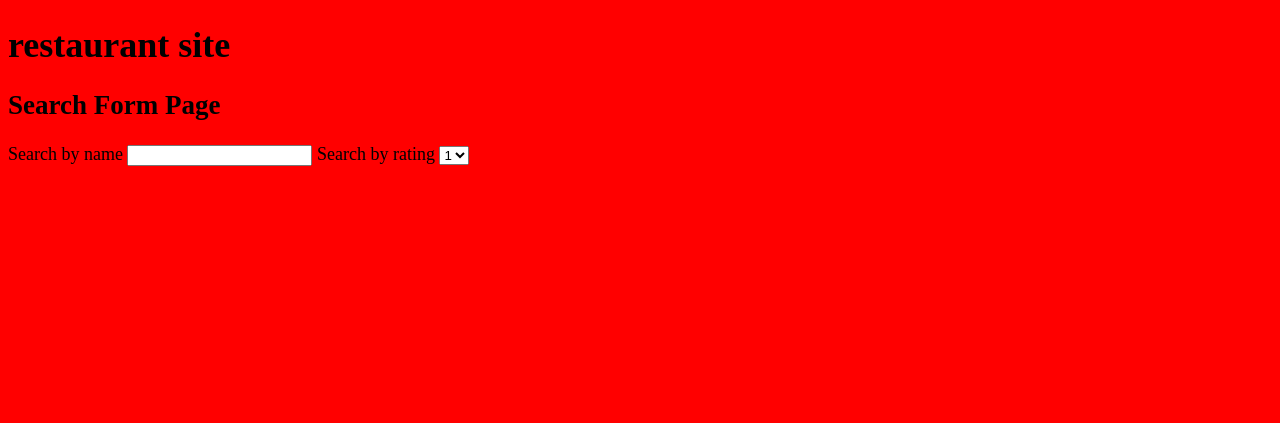
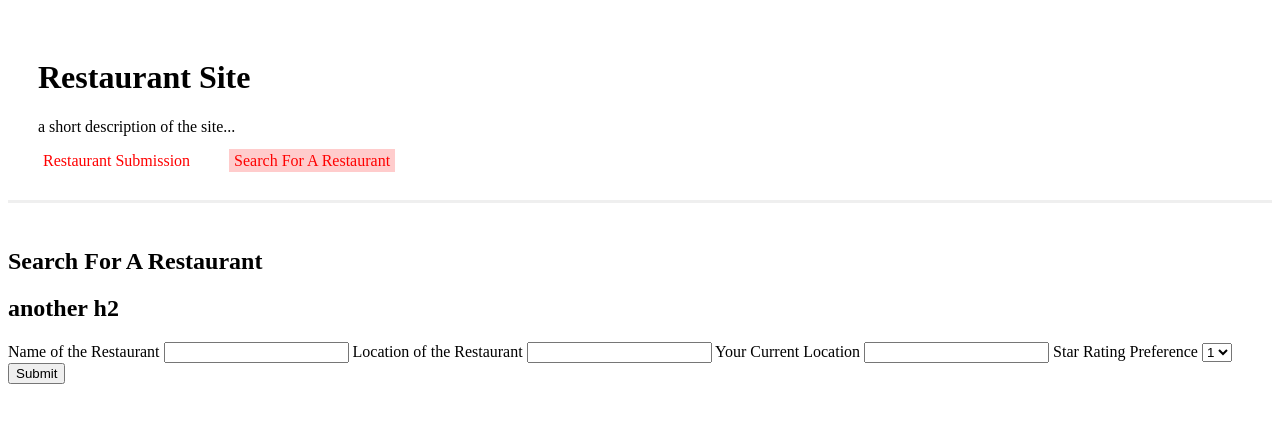
Before and after one commit to Nicholas192/4WW3, a PHP site: page /search-form.html in a window 1280 px wide. Shown: the top 423 px of the page. Run offline with PHP 8.4, Linux system fonts and the light colour scheme.

Commit message:
updated files for the website

```diff
--- a/Assigment 1/Assigment 1/css/style.css
+++ b/Assigment 1/Assigment 1/css/style.css
@@ -1,4 +1,21 @@
-body {
-  background: red;
-  font-size: 18px;
+.header {
+  border-bottom: 3px solid #1111;
+  padding: 30px;
+  margin-bottom: 45px;
 }
+
+.header a {
+  text-decoration: none;
+  color: #FF0000;
+  margin-right: 30px;
+  padding: 3px 5px;
+}
+
+.header a:hover {
+    color: #AA0000;
+    text-decoration: underline;
+}
+
+.header .current {
+    background: #fcc;
+}
--- a/Assigment 1/Assigment 1/search-form.html
+++ b/Assigment 1/Assigment 1/search-form.html
@@ -2,28 +2,43 @@
 
 <html>
 	<head>
-		<title>Restuarant site</title>
+		<title>Search Form Restaurant Site</title>
 
-		<link rel="stylesheet" href="css/style.css">
+		<link rel="stylesheet" href="css/style.css" />
 	</head>
 
 	<body>
-		<h1>restaurant site</h1>
 
-		<h2>Search Form Page</h2>
+		<div class="header">
+			<h1>Restaurant Site</h1>
+			<p>a short description of the site...</p>
+
+ 			<a href="object-submission-page.html">Restaurant Submission</a>
+			<a href="search-form.html" class="current">Search For A Restaurant</a>
+		</div>
+
+		<h2>Search For A Restaurant</h2>
 
 		<form>
-			<label>Search by name</label>
+			<h2><span>another</span> h2</h2>
+
+			<label>Name of the Restaurant</label>
 			<input type="text" />
 
-			<label>Search by rating</label>
+			<label>Location of the Restaurant</label>
+			<input type="text" />
+
+			<label>Your Current Location</label>
+			<input type="text" />
+
+			<label>Star Rating Preference</label>
 			<select>
 				<option>1</option>
 				<option>2</option>
 				<option>3</option>
-				<option>4</option>
-				<option>5</option>
 			</select>
+
+			<input type="submit" />
 		</form>
 	</body>
 </html>
```
Also changed, not shown: Assigment 1/Assigment 1/homepage.html (+8 -2 lines), Assigment 1/Assigment 1/individual-object-page.html (+10 -3 lines), Assigment 1/Assigment 1/login.html (+9 -2 lines), Assigment 1/Assigment 1/object-submission-page.html (+9 -2 lines), Assigment 1/Assigment 1/registration.html (+14 -11 lines), Assigment 1/Assigment 1/results-page.html (+10 -3 lines).
